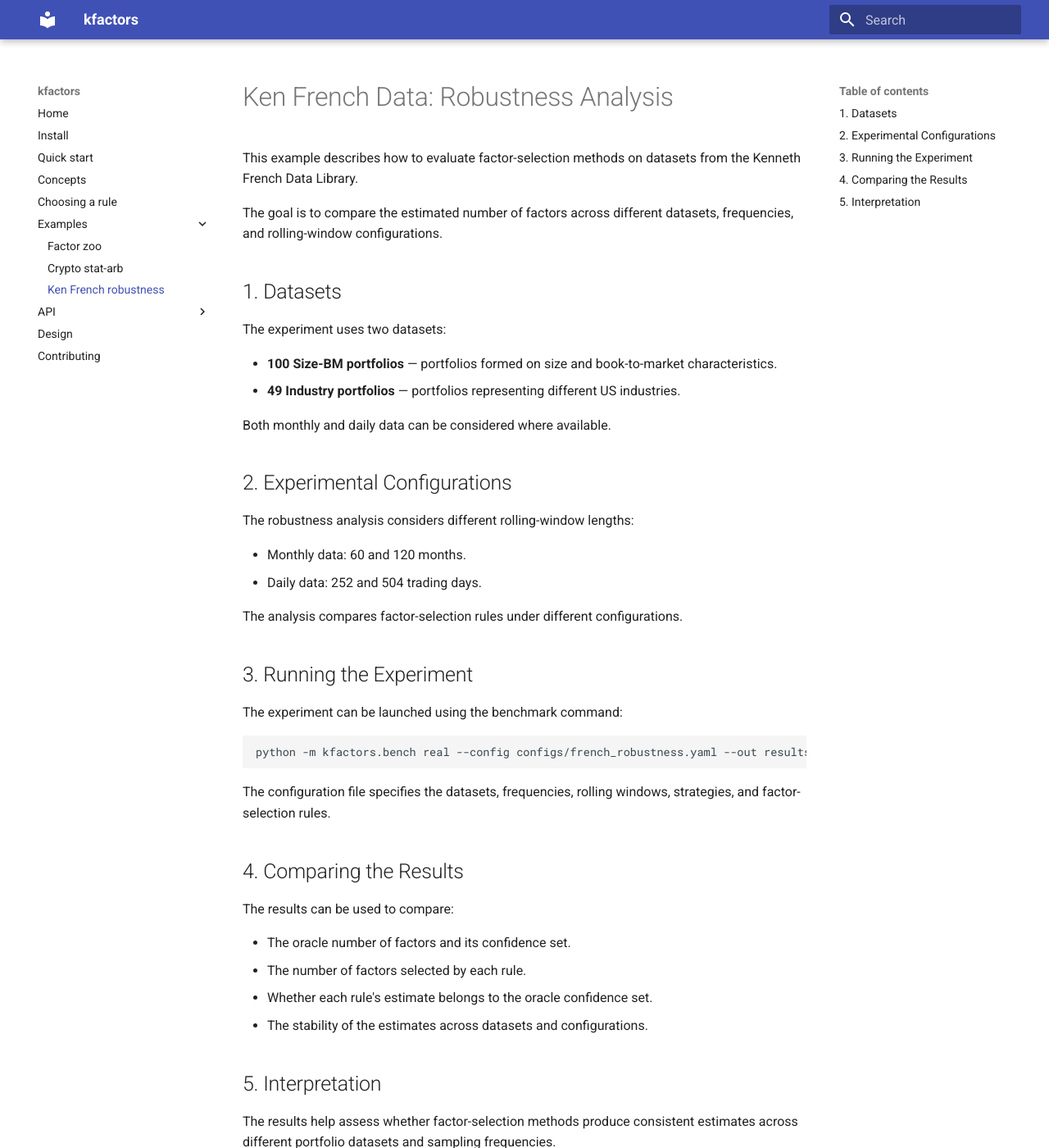
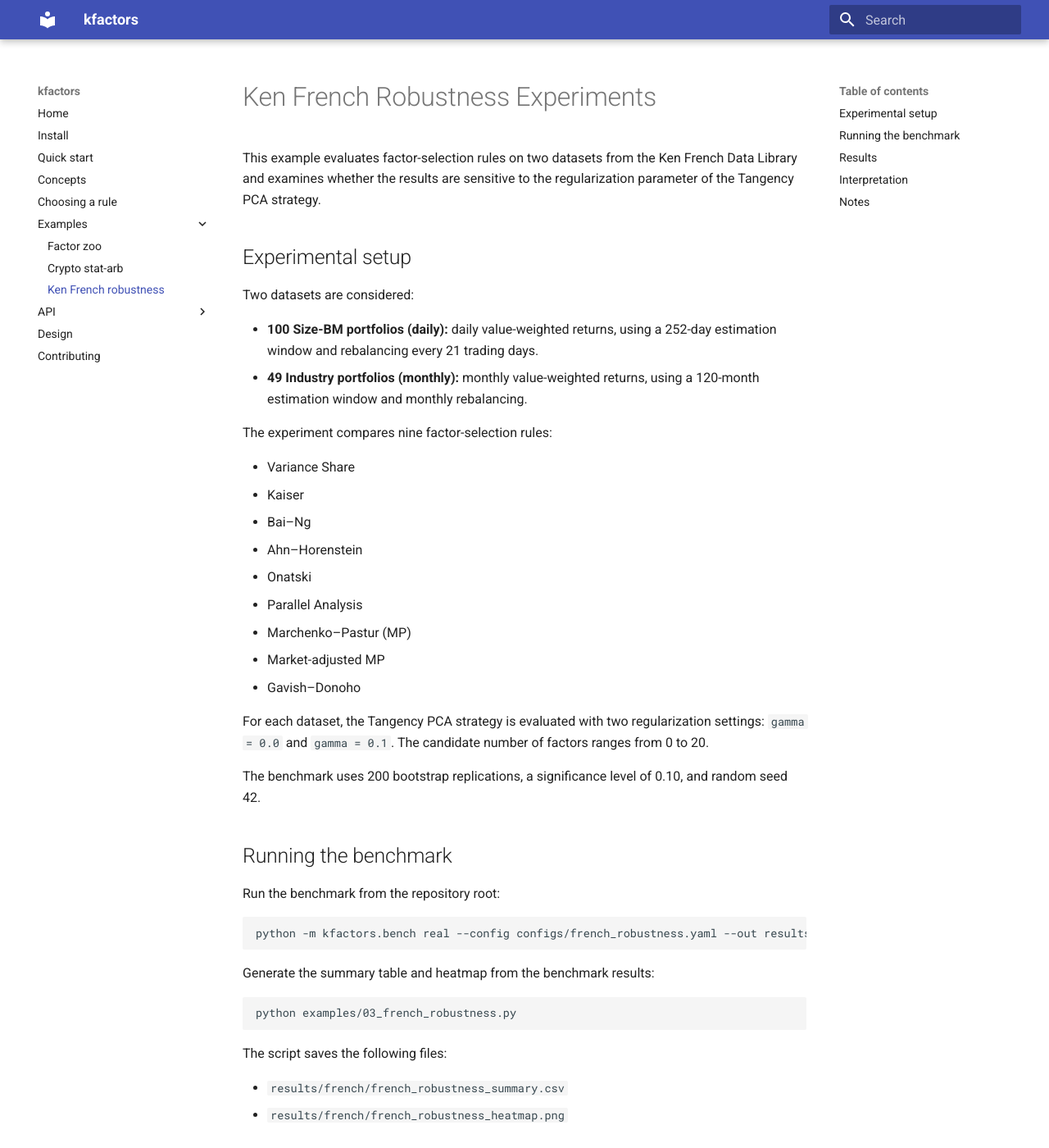
Before and after one commit to nabdullaev/kfactors, an MkDocs documentation site: the page built from docs/examples/french_robustness.md, in a window 1280 px wide and 1400 px high. Shown: the whole window at 82% size. Built offline with MkDocs 1.6.1 and Material for MkDocs 9.7.7, drawn with Linux system fonts in a browser that asks for light colours; some of the changed text lies outside the part shown.

Commit message:
Add factor zoo and French robustness examples

````diff
--- a/docs/examples/french_robustness.md
+++ b/docs/examples/french_robustness.md
@@ -1,51 +1,88 @@
+# Ken French Robustness Experiments
 
-# Ken French Data: Robustness Analysis
+This example evaluates factor-selection rules on two datasets from the Ken French Data Library and examines whether the results are sensitive to the regularization parameter of the Tangency PCA strategy.
 
-This example describes how to evaluate factor-selection methods on datasets from the Kenneth French Data Library.
+## Experimental setup
 
-The goal is to compare the estimated number of factors across different datasets, frequencies, and rolling-window configurations.
+Two datasets are considered:
 
-## 1. Datasets
+- **100 Size-BM portfolios (daily):** daily value-weighted returns, using a 252-day estimation window and rebalancing every 21 trading days.
+- **49 Industry portfolios (monthly):** monthly value-weighted returns, using a 120-month estimation window and monthly rebalancing.
 
-The experiment uses two datasets:
+The experiment compares nine factor-selection rules:
 
-- **100 Size-BM portfolios** — portfolios formed on size and book-to-market characteristics.
-- **49 Industry portfolios** — portfolios representing different US industries.
+- Variance Share
+- Kaiser
+- Bai–Ng
+- Ahn–Horenstein
+- Onatski
+- Parallel Analysis
+- Marchenko–Pastur (MP)
+- Market-adjusted MP
+- Gavish–Donoho
 
-Both monthly and daily data can be considered where available.
+For each dataset, the Tangency PCA strategy is evaluated with two regularization settings: `gamma = 0.0` and `gamma = 0.1`. The candidate number of factors ranges from 0 to 20.
 
-## 2. Experimental Configurations
+The benchmark uses 200 bootstrap replications, a significance level of 0.10, and random seed 42.
 
-The robustness analysis considers different rolling-window lengths:
+## Running the benchmark
 
-- Monthly data: 60 and 120 months.
-- Daily data: 252 and 504 trading days.
-
-The analysis compares factor-selection rules under different configurations.
-
-## 3. Running the Experiment
-
-The experiment can be launched using the benchmark command:
+Run the benchmark from the repository root:
 
 ```bash
 python -m kfactors.bench real --config configs/french_robustness.yaml --out results/french/
 ```
 
-The configuration file specifies the datasets, frequencies, rolling windows, strategies, and factor-selection rules.
+Generate the summary table and heatmap from the benchmark results:
 
-## 4. Comparing the Results
+```bash
+python examples/03_french_robustness.py
+```
 
-The results can be used to compare:
+The script saves the following files:
 
-- The oracle number of factors and its confidence set.
-- The number of factors selected by each rule.
-- Whether each rule's estimate belongs to the oracle confidence set.
-- The stability of the estimates across datasets and configurations.
+- `results/french/french_robustness_summary.csv`
+- `results/french/french_robustness_heatmap.png`
 
-## 5. Interpretation
+## Results
 
-The results help assess whether factor-selection methods produce consistent estimates across different portfolio datasets and sampling frequencies.
+The benchmark completed successfully for all four experimental configurations.
 
-Differences between configurations may reflect changes in the underlying return structure, sample size, and estimation uncertainty.
+| Dataset | Gamma | Observations | Oracle k | Oracle set |
+|---|---:|---:|---:|---|
+| 100 Size-BM, daily | 0.0 | 14,307 | 20 | {17, 20} |
+| 100 Size-BM, daily | 0.1 | 14,307 | 20 | {17, 20} |
+| 49 Industries, monthly | 0.0 | 548 | 1 | {1, 2, 8, 10, 11, 14, 15} |
+| 49 Industries, monthly | 0.1 | 548 | 1 | {1, 2, 8, 10, 11, 14, 15} |
 
-The conclusions should be based on the generated benchmark results.
+The median number of factors selected by each rule is shown below.
+
+| Rule | Daily, γ=0.0 | Daily, γ=0.1 | Monthly, γ=0.0 | Monthly, γ=0.1 |
+|---|---:|---:|---:|---:|
+| Variance Share | 20 | 20 | 17 | 17 |
+| Kaiser | 5 | 5 | 5 | 5 |
+| Bai–Ng | 3 | 3 | 3 | 3 |
+| Ahn–Horenstein | 1 | 1 | 1 | 1 |
+| Onatski | 3 | 3 | 2 | 2 |
+| Parallel Analysis | 2 | 2 | 2 | 2 |
+| MP | 2 | 2 | 2 | 2 |
+| MP Market | 6 | 6 | 5 | 5 |
+| Gavish–Donoho | 7 | 7 | 6 | 6 |
+
+The heatmap in `french_robustness_heatmap.png` visualizes these values across all four configurations.
+
+## Interpretation
+
+The results show that the selected median number of factors is unchanged when the Tangency PCA regularization parameter increases from 0.0 to 0.1. This holds for all nine rules and both datasets.
+
+However, the daily and monthly datasets produce different estimates for some rules. For example, Variance Share selects a median of 20 factors for the daily portfolios and 17 for the monthly portfolios. Onatski selects 3 and 2 factors, respectively.
+
+The oracle results also differ substantially between the datasets. The daily experiment has an oracle value of 20, while the monthly experiment has an oracle value of 1. This indicates that the preferred factor dimension depends on the dataset and sampling frequency.
+
+The oracle set contains values whose performance is statistically close to the best fixed number of factors under the benchmark's criterion. Therefore, a rule can select a value outside this set even if its performance is relatively competitive.
+
+## Notes
+
+The `100_size_bm` dataset contains portfolios with incomplete historical coverage. The benchmark therefore uses complete rolling windows, and the number of available assets may vary over time.
+
+All returns are handled in decimal units. The benchmark uses 252 periods per year for daily data and 12 periods per year for monthly data when annualizing performance metrics.
````
Also changed, not shown: docs/examples/factor_zoo.md (+78 -22 lines), 4 other files.
